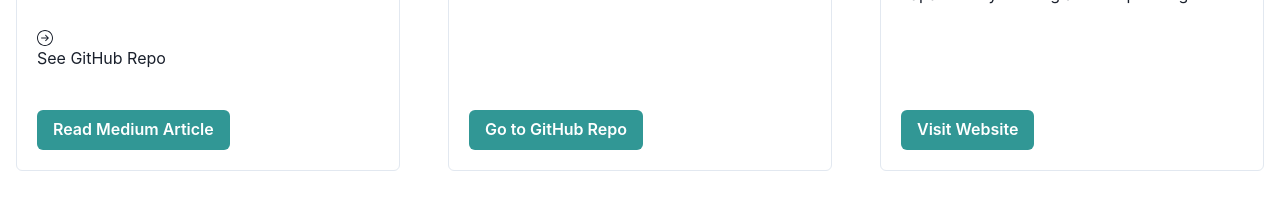
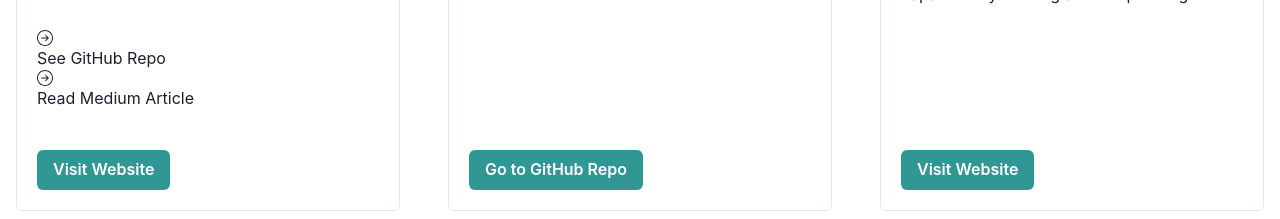
Before and after one commit to cheesehero112/chihiro.snider.io, a Next.js app: page / in a window 1280 px wide. Shown: the part 820-1039 px from the top of the page. Built offline with nearby package versions, Linux system fonts and the light colour scheme.

Commit message:
rediscope URL added

```diff
--- a/src/components/Projects.tsx
+++ b/src/components/Projects.tsx
@@ -52,15 +52,17 @@ export function Projects() {
           </Text>
           <SlArrowRightCircle />
           <Link href='https://github.com/oslabs-beta/RediScope'>See GitHub Repo</Link>
+          <SlArrowRightCircle />
+          <Link href='https://medium.com/@corald/rediscope-scope-out-your-redis-cache-performance-31ad2a101299'>Read Medium Article</Link>
         </CardBody>
 
         <CardFooter>
-          <Link href='https://medium.com/@corald/rediscope-scope-out-your-redis-cache-performance-31ad2a101299'>
+          <Link href='https://rediscope.com'>
             <Button
               variant='solid'
               colorScheme='teal'
             >
-              Read Medium Article
+              Visit Website
             </Button>
           </Link>
         </CardFooter>
--- a/src/pages/_app.tsx
+++ b/src/pages/_app.tsx
@@ -1,9 +1,10 @@
 // import '@/styles/globals.css';
 import type { AppProps } from 'next/app';
-import * as React from 'react';
-import { useState, useEffect } from 'react';
+import React, { useState, useEffect } from 'react';
 import { ChakraProvider } from '@chakra-ui/react';
 import theme from '../theme';
+import { DarkModeSwitch } from '@/components/DarkModeSwith';
+import Footer from '../components/Footer';
 
 export default function App({ Component, pageProps }: AppProps) {
   const [initialRenderComplete, setInitialRenderComplete] = useState(false);
@@ -17,7 +18,9 @@ export default function App({ Component, pageProps }: AppProps) {
   } else {
     return (
       <ChakraProvider theme={theme}>
+        <DarkModeSwitch />
         <Component {...pageProps} />
+        <Footer />
       </ChakraProvider>
     );
   }
--- a/src/pages/index.tsx
+++ b/src/pages/index.tsx
@@ -6,8 +6,6 @@ import { About } from '../components/About';
 import { Inter } from '@next/font/google';
 
 import styles from '@/styles/Home.module.css';
-import { DarkModeSwitch } from '@/components/DarkModeSwith';
-import Footer from '../components/Footer';
 
 const inter = Inter({ subsets: ['latin'] });
 
@@ -29,10 +27,9 @@ export default function Home() {
           href='https://github.com/cheesehero112/chihiro.snider.io/raw/main/public/fav-portfolio.png'
         />
       </Head>
-      <DarkModeSwitch />
+
       <About />
       <Projects />
-      <Footer />
     </>
   );
 }
```
